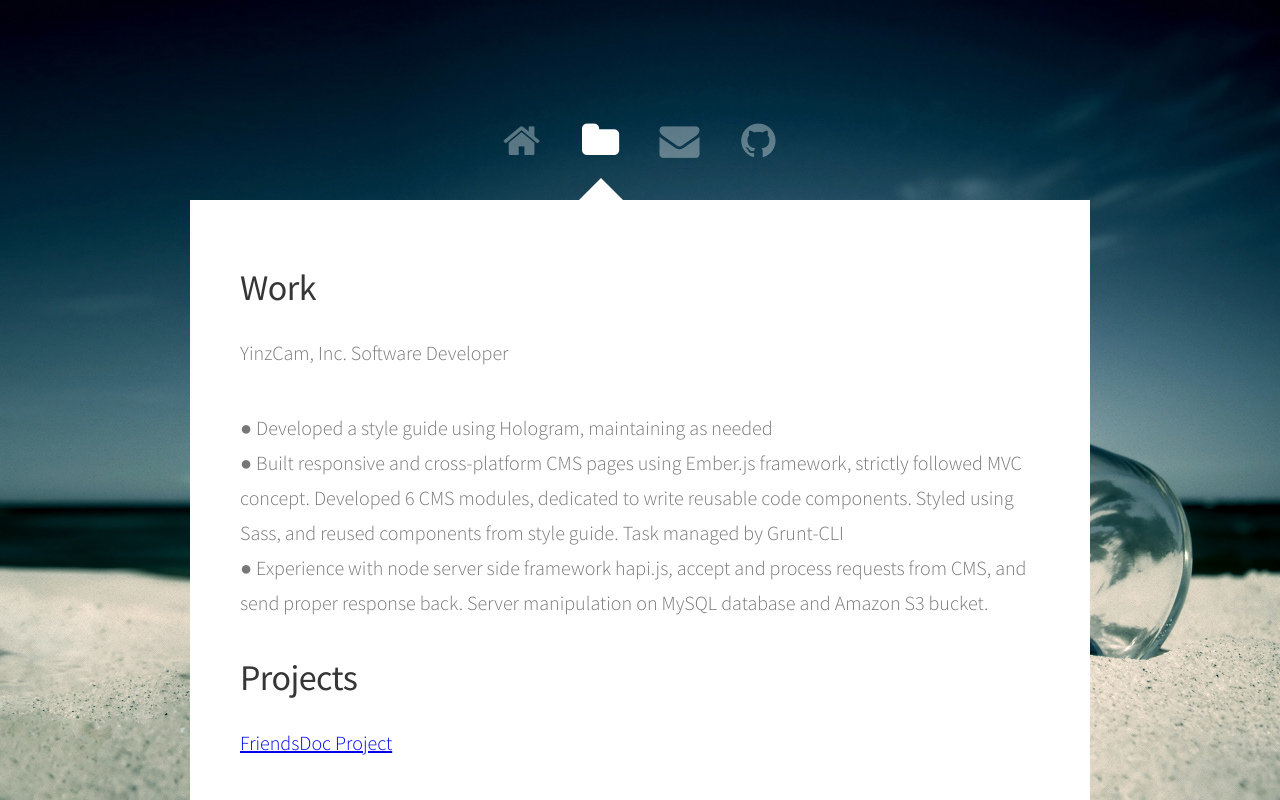
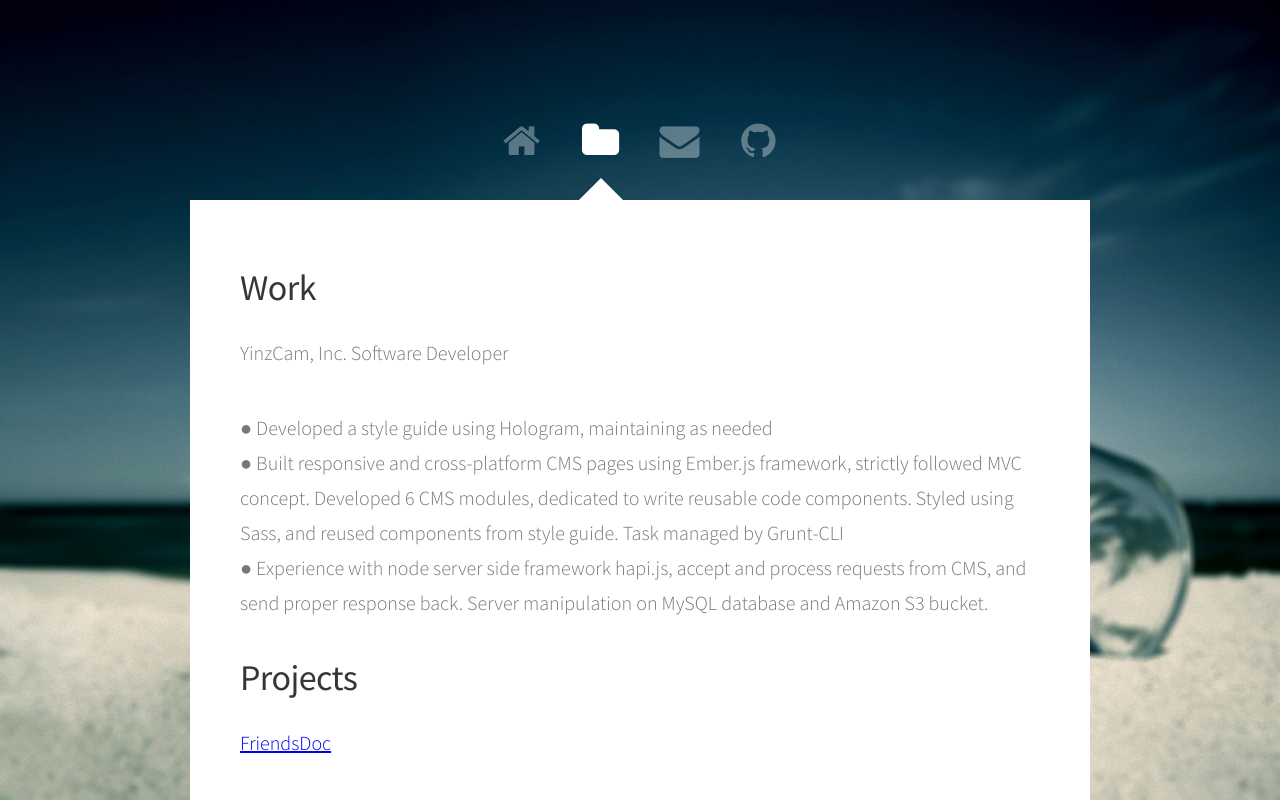
Before and after one commit to huw30/huw30.github.io, a plain HTML site: page index.html in a window 1280 px wide. Both pictures are taken after a click on the link "Work". Shown: the top 800 px of the page. Drawn offline with Linux system fonts and the light colour scheme.

Commit message:
Change background image

```diff
--- a/css/style.css
+++ b/css/style.css
@@ -8,7 +8,7 @@
 
   body
   {
-    background-image:     url('images/overlay.png'),    url('images/bg.jpg');
+    background-image:     url('images/overlay.png'),    url('images/blurred.jpg');
     background-repeat:      repeat,             no-repeat;
     background-size:      auto,             100% 100%;
   }
--- a/index.html
+++ b/index.html
@@ -66,7 +66,7 @@
 							<h2>Projects</h2>
 						</header>
 						<p>
-							<a href="http://friendsdoc.herokuapp.com/app/index.html#/">FriendsDoc Project</a>
+							<a href="http://friendsdoc.herokuapp.com/app/index.html#/">FriendsDoc</a>
 							<ul>
 								<li>● Developed a web application that shows interesting statistical interactions between friends in Facebook</li>
 								<li>● Based on the data retrieved from Facebook API, JSON data format</li>
```
Also changed, not shown: css/images/blurred.jpg (added).
